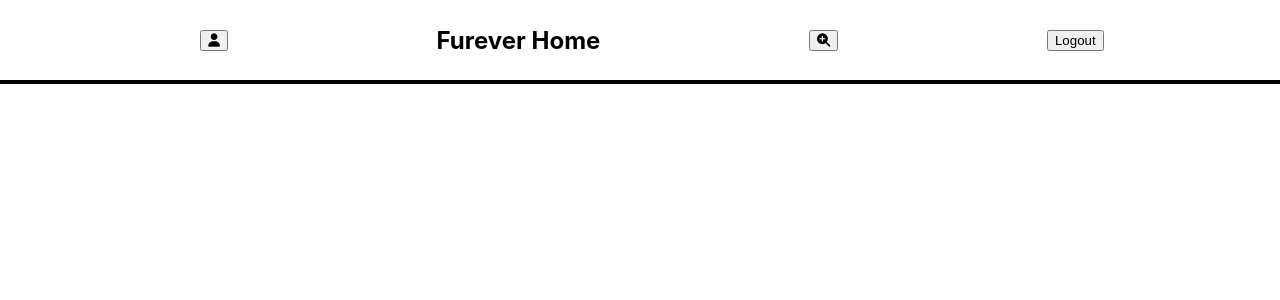
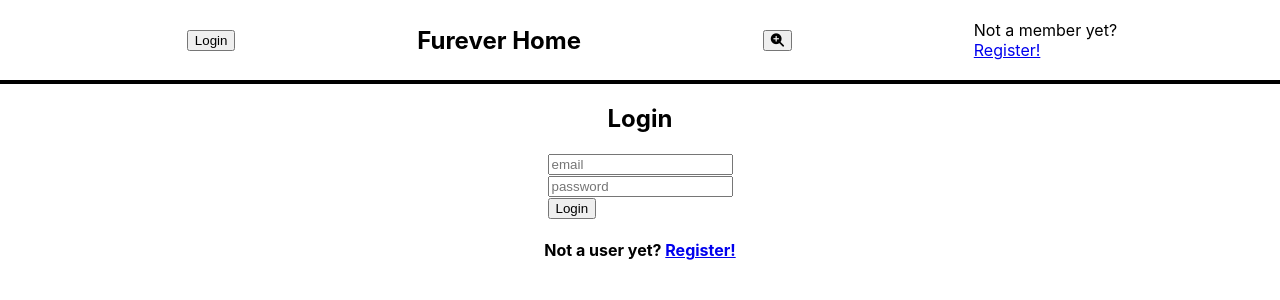
Before and after one commit to Neavy18/Finals, a React (Create React App) app in the folder frontend_app/: page /login in a window 1280 px wide. Before the commit this address had no page. Shown: the top 300 px of the page. Built offline with nearby package versions, Linux system fonts and the light colour scheme.

Commit message:
Add displays for is a user tries to login/register while already logged in and display properish header for logged in versus not

```diff
--- a/frontend_app/src/App.js
+++ b/frontend_app/src/App.js
@@ -13,18 +13,14 @@ import useInfoData from './Api';
 
 function App() {
 
-  // const {
-
-  // } = useInfoData();
-
   return (
     <Router>
       <Layout></Layout>
       <Routes>
-          <Route path ="/home" element={<Home />} />
-          { <Route path = "/" element={<Login/>}/> }
-          { <Route path = "/register" element={<Register />}/> }
-          { <Route path = "/favorites" element={<Favorites />} /> }
+        { <Route path ="/" element={<Home />} />}
+        { <Route path = "/login" element={<Login/>}/> }
+        { <Route path = "/register" element={<Register />}/> }
+        { <Route path = "/favorites" element={<Favorites />} /> }
       </Routes>
     </Router>
 
--- a/frontend_app/src/components/Header/index.jsx
+++ b/frontend_app/src/components/Header/index.jsx
@@ -1,5 +1,6 @@
 import React from 'react';
 import { useNavigate } from 'react-router';
+import { Link } from 'react-router-dom';
 import './Header.css';
 
 // display the header component
@@ -10,16 +11,36 @@ const Header = () => {
 
   const logout = () => {
     localStorage.clear();
-    history('/')
+    history('/login')
   }
 
+  const login = () => {
+    history('/login')
+  }
+  let currentUser = localStorage.getItem('currentUser')
+  currentUser = JSON.parse(currentUser)
+
+  const isLoggedIn = (  <div className='Header'>
+  <button><i className="fa-solid fa-user"></i></button>
+  <h2>Furever Home</h2>
+  <button><i className="fa-solid fa-magnifying-glass-plus"></i></button>
+  <button onClick={() => logout()}>Logout</button>
+  </div>);
+
+  const isNotLoggedIn = (  <div className='Header'>
+  <button onClick={() => login()}>Login</button>
+  <h2>Furever Home</h2>
+  <button><i className="fa-solid fa-magnifying-glass-plus"></i></button>
+  <div>
+    <div>Not a member yet?</div>
+    <Link to='/register'>Register!</Link>
+  </div>
+</div>);
+
   return (
-    <div className='Header'>
-      <button><i className="fa-solid fa-user"></i></button>
-      <h2>Furever Home</h2>
-      <button><i className="fa-solid fa-magnifying-glass-plus"></i></button>
-      <button onClick={() => logout()}>Logout</button>
-    </div>
+  <div>
+    {currentUser ? isLoggedIn : isNotLoggedIn}
+  </div>
   )
 }
 
--- a/frontend_app/src/components/Layout/index.js
+++ b/frontend_app/src/components/Layout/index.jsx
@@ -5,6 +5,7 @@ import Header from '../Header';
 //overall layout of the page
 
 const Layout = ({ children }) => {
+
     return (
       <div>
         <Header />
--- a/frontend_app/src/components/Login/index.jsx
+++ b/frontend_app/src/components/Login/index.jsx
@@ -2,7 +2,6 @@ import React, { useState } from 'react';
 import axios from 'axios';
 import './Login.css'
 import { Link , useNavigate} from 'react-router-dom';
-
 
 const Login = (props) => {
 
@@ -11,23 +10,32 @@ const Login = (props) => {
   const [userLogin, setUserLogin] = useState({
     email: '',
     password: ''
-  })
+  });
 
+  let currentUser = localStorage.getItem('currentUser')
+  currentUser = JSON.parse(currentUser)
+
+  // ---> Axios call to send the info being inputted to the backend for user authentification
   const loginUser = (user) => {
-    console.log("this is inside login user ---->", user);
     return axios.post("http://localhost:5000/login", user)
     .then((res) => {
       if(res.data.error) {
        alert(res.data.error)
       } else {
-        console.log('this is res.dataaaaaaa->', res.data)
         localStorage.setItem('currentUser', JSON.stringify(res.data))
-        history('/home')
+        history('/')
       }
     })
   };
 
-  return (
+  const loggedInDisplay = (
+    <div>
+      <h1>
+        You are already logged in!
+      </h1>
+    </div>
+  )
+  const notLoggedInDisplay = (
     <div className='Login'>
     <h2>Login</h2>
     <form onSubmit={(event) => event.preventDefault()}>
@@ -44,6 +52,11 @@ const Login = (props) => {
     </div>
   </div>
   )
-}
+  return (
+    <div>
+      {currentUser ? loggedInDisplay : notLoggedInDisplay}
+    </div>
+  )
+};
 
 export default Login;
--- a/frontend_app/src/components/Register/index.jsx
+++ b/frontend_app/src/components/Register/index.jsx
@@ -3,7 +3,6 @@ import axios from 'axios';
 import './Register.css';
 import { Link , useNavigate} from 'react-router-dom';
 
-//register logic that grabs the user info
 
 const Register = (props) => {
 
@@ -14,11 +13,13 @@ const Register = (props) => {
     lastName: '',
     email: '',
     password: '',
-  })
-  console.log(user);
+  });
 
+  let currentUser = localStorage.getItem('currentUser')
+  currentUser = JSON.parse(currentUser)
+
+// ---> Axios call to send the info being inputted to the backend for user registration
   const registerUser = (user) => {
-
     if(!user.firstName || !user.lastName || !user.email || !user.password) {
       alert("No empty field, please try again :)")
     } else {
@@ -28,14 +29,13 @@ const Register = (props) => {
           alert(res.data.error);
         } else {
           localStorage.setItem('currentUser', JSON.stringify(res.data))
-          console.log("this is re.dataaaaa ->", res.data)
-          history("/home")
+          history("/")
         }
       });
     }
   };
 
-  return (
+  const registerDisplay = (
     <div className='Register'>
     <form onSubmit={(event) => event.preventDefault()}>
       <h2>Register</h2>
@@ -56,6 +56,16 @@ const Register = (props) => {
     <h4>Already a user yet? <Link to="/">Login!</Link></h4>
   </div>
   )
+  const alreadyLoggedInDisplay = (
+    <div>
+      <h1>You are already logged in!</h1>
+    </div>
+  )
+  return (
+    <div>
+      {currentUser ? alreadyLoggedInDisplay : registerDisplay}
+    </div>
+  )
 }
 
 export default Register;
```
Also changed, not shown: frontend_app/src/Api.js (+0 -39 lines), 1 other file (tests, documents, lock files or other folders). Lines whose indentation alone changed are shown as unchanged.
